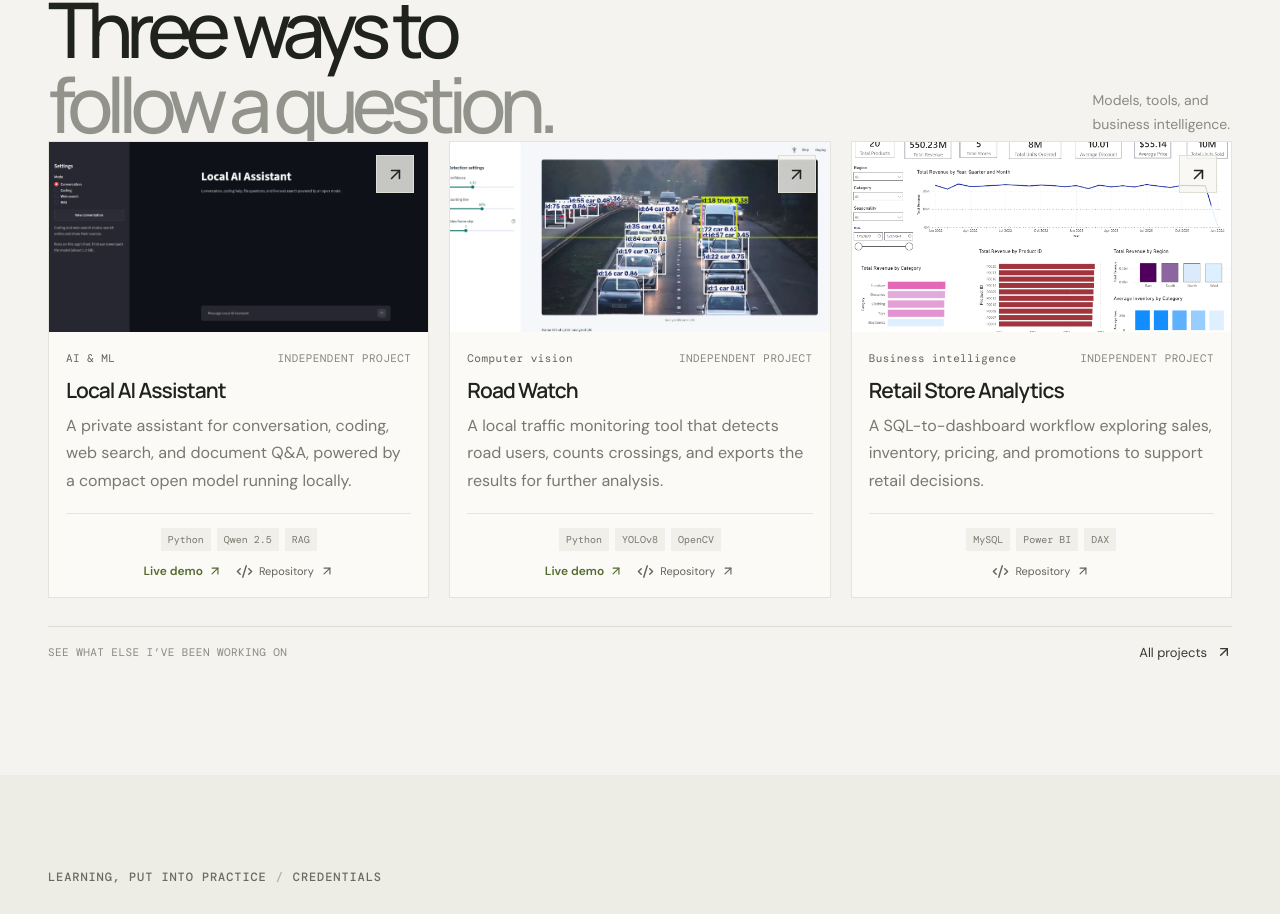
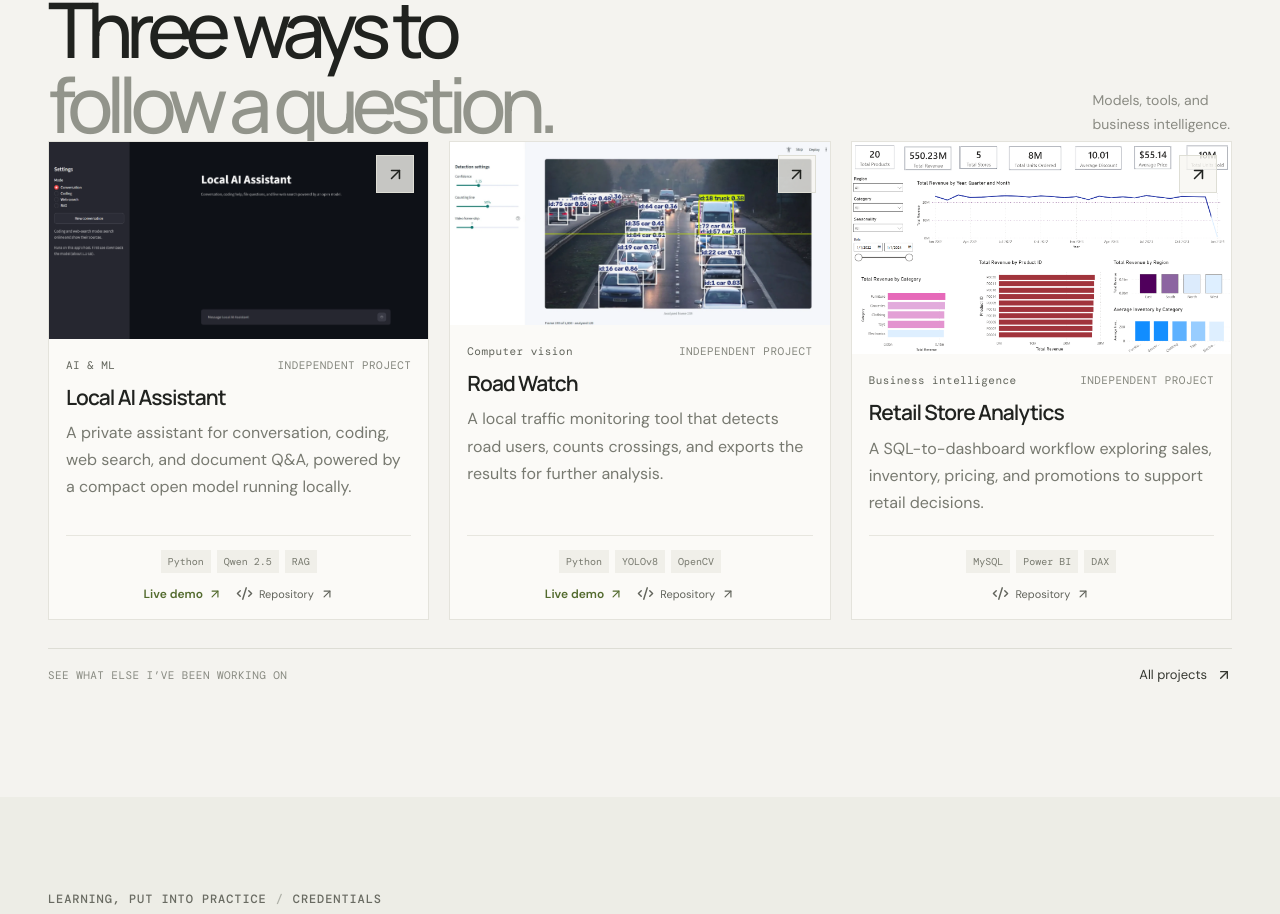
Before and after one commit to ShreeNathX/Portfolio-Website, a React (Vite) app: page / in a window 1280 px wide. Shown: the part 1556-2470 px from the top of the page. Built offline with nearby package versions, Linux system fonts and the light colour scheme.

Commit message:
Updated image proportion

```diff
--- a/src/styles.css
+++ b/src/styles.css
@@ -355,8 +355,9 @@ body{font-size:16px}
 .about-visual-footer{gap:8px;font-size:8px;color:#96998d}
 .about-visual-footer i{height:1px;flex:1;background:#d7dcc9}
 .project-preview-image{position:absolute;inset:0;width:100%;height:100%;max-width:none;padding:0;object-fit:cover;object-position:center;display:block;transition:filter .3s}
-.home-project-grid .project-image{position:relative;overflow:hidden;padding:0;height:auto;aspect-ratio:2/1;background:#f6f5f1}
-.home-project-grid .project-preview-image{position:absolute;inset:0;width:100%;height:100%;object-fit:cover;object-position:center;transform:none}
+.home-project-grid .project-image{position:relative;display:block;overflow:hidden;padding:0;height:auto;aspect-ratio:auto;background:#f6f5f1}
+.home-project-grid .project-image:not(.has-project-preview){aspect-ratio:2/1}
+.home-project-grid .project-preview-image{position:relative;inset:auto;display:block;width:100%;height:auto;max-width:none;object-fit:initial;object-position:center;transform:none}
 @media(max-width:700px){.wordmark-name{font-size:12px}}
 /* Home project previews show the complete screenshot inside a consistent frame. */
 .project-card:hover .project-preview-image{filter:saturate(1.05)}
```
